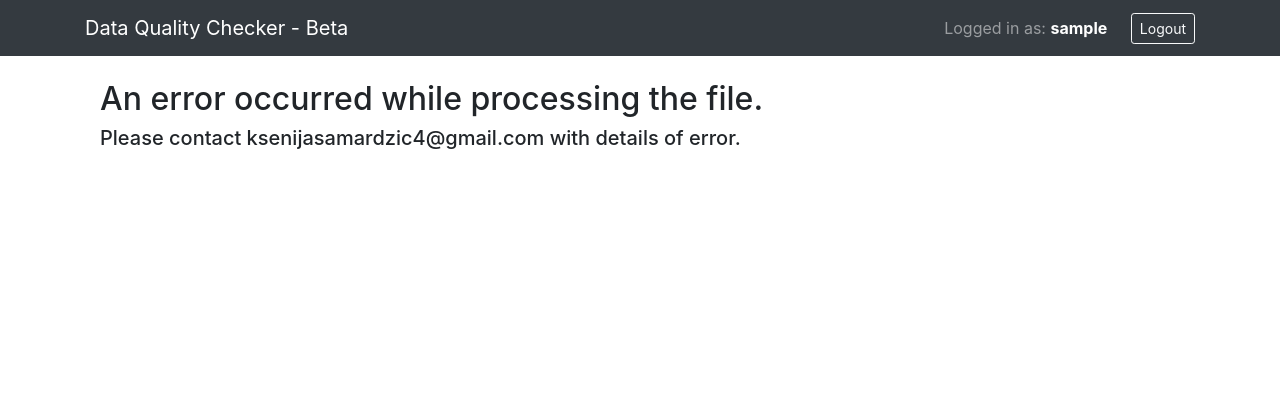
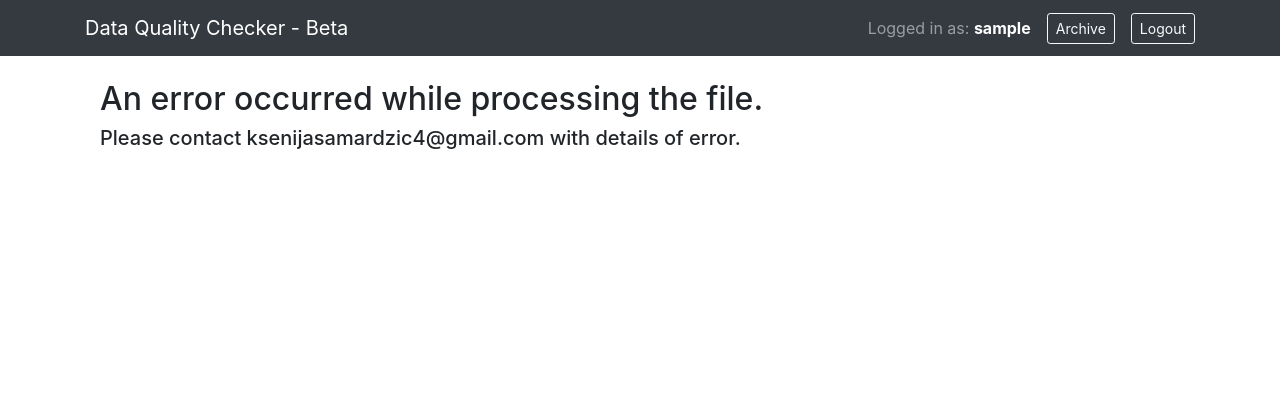
Before and after one commit to samksenija/Data-Quality-Checker, a Django app: page /results in a window 1280 px wide. Shown: the top 420 px of the page. Run offline with Django 4.2, Linux system fonts and the light colour scheme; the visitor is signed in with stand-in values (Sample User, id 1); some libraries are stand-ins or nearby versions.

Commit message:
archive - init commit

```diff
--- a/data_quality_checker/quality_checks/templates/layout.html
+++ b/data_quality_checker/quality_checks/templates/layout.html
@@ -17,12 +17,19 @@
 
             {% if request.user.is_authenticated %}
             <div class="collapse navbar-collapse" id="navbarNav">
-                <ul class="navbar-nav ms-auto align-items-lg-center">
+                <ul class="navbar-nav ms-auto align-items-lg-center gap-lg-3">
 
-                    <li class="nav-item me-3">
+                    <li class="nav-item">
                         <span class="navbar-text">
-                            Logged in as: <strong style="color: white;"> {{ request.user.username }} &nbsp;</strong>
+                            Logged in as:
+                            <strong class="text-white">{{ request.user.username }}</strong>
                         </span>
+                    </li>
+
+                    <li class="nav-item">
+                        <a href="{% url 'archive' %}" class="btn btn-outline-light btn-sm">
+                            Archive
+                        </a>
                     </li>
 
                     <li class="nav-item">
@@ -30,6 +37,7 @@
                             Logout
                         </a>
                     </li>
+
                 </ul>
             </div>
             {% endif %}
--- a/data_quality_checker/quality_checks/urls.py
+++ b/data_quality_checker/quality_checks/urls.py
@@ -9,5 +9,6 @@
     path("file_upload", views.file_upload, name="file_upload"),
     path("null-value-details", views.null_value_details, name="null_value_details"),
     path("results", views.results, name="results"),
-    path("download_pdf", views.download_pdf, name="download_pdf")
+    path("download_pdf", views.download_pdf, name="download_pdf"),
+    path("archive", views.archive, name="archive")
 ]
--- a/data_quality_checker/quality_checks/views.py
+++ b/data_quality_checker/quality_checks/views.py
@@ -190,3 +190,10 @@
         return response
     except:
         return render(request, "error_page.html", {})
+
+@login_required
+def archive(request):
+    try:
+        return render(request, "archive.html", {})
+    except:
+        return render(request, "error_page.html", {})
```
Also changed, not shown: data_quality_checker/quality_checks/templates/archive.html (added, +10 -0 lines).
